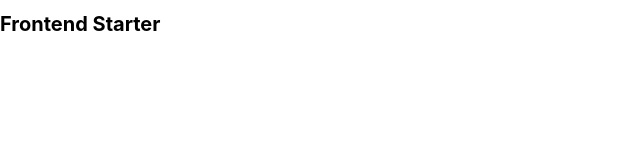
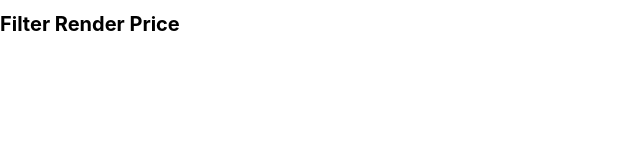
Before and after one commit to NShelton14/HW14.1, a website: page index.html in a window 1280 px wide. Shown: the full height of the page, 0-640 px from the left. Drawn offline with nearby package versions, Linux system fonts and the light colour scheme.

Commit message:
Update front-end information

```diff
--- a/index.html
+++ b/index.html
@@ -11,10 +11,10 @@
 
     <link rel="stylesheet" href="style.css" />
 
-    <title>Frontend Starter</title>
+    <title>HW14.1</title>
   </head>
   <body>
-    <h1>Frontend Starter</h1>
+    <h1>Filter Render Price</h1>
     <script src="./scripts.js" type="module"></script>
   </body>
 </html>
--- a/package.json
+++ b/package.json
@@ -1,8 +1,8 @@
 {
-  "name": "front-end-starter",
+  "name": "HW14.1 Render",
   "version": "1.1.0",
   "private": true,
-  "description": "A starter template repo for 'front-end' students",
+  "description": "Homework 14.1 using render and filter",
   "main": "index.js",
   "scripts": {
     "start": "browser-sync start --server --files '**/*.html, **/*.css, **/**.js'",
@@ -12,7 +12,7 @@
     "html-css-js",
     "student"
   ],
-  "author": "Manav Misra",
+  "author": "Nathan Shelton",
   "license": "MIT",
   "devDependencies": {
     "browser-sync": "^2.26.14",
```
Also changed, not shown: README.md.
